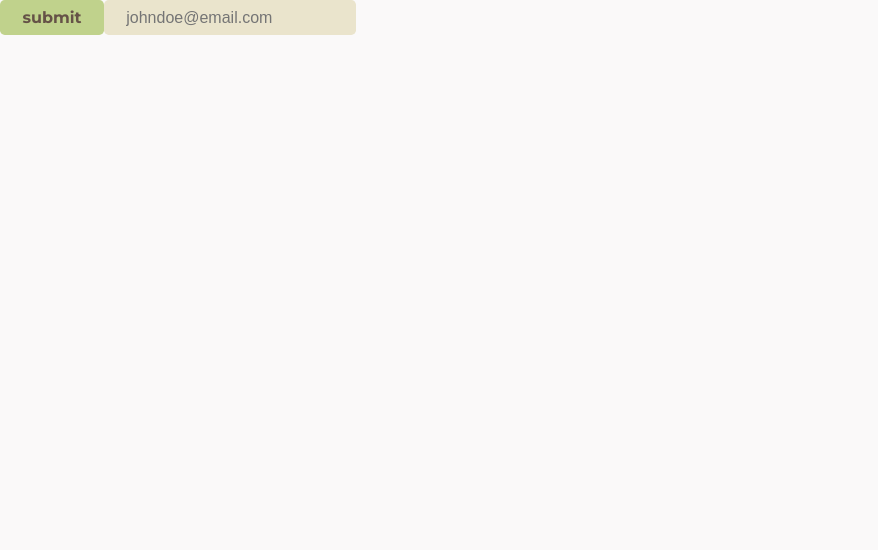
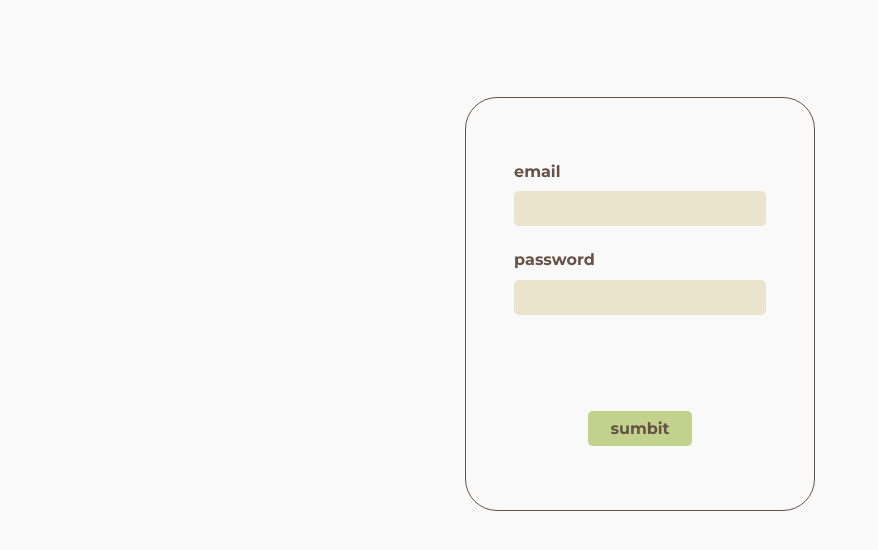
Before and after one commit to logandarby/simple-notes, a React (Create React App) app in the folder client/: page /login in a window 1280 px wide. Shown: the top 550 px of the page, without its empty margins (0-878 px from the left). Built offline with nearby package versions, Linux system fonts and the light colour scheme.

Commit message:
Add login page form

```diff
--- a/client/src/pages/Login.scss
+++ b/client/src/pages/Login.scss
@@ -0,0 +1,31 @@
+@use '../styles/style' as *;
+
+.Login {
+  height: 100vh;
+  width: 100vw;
+  display: grid;
+  align-content: center;
+  justify-content: center;
+}
+
+.Login-Form {
+  transform: translateY(-6rem);
+  height: fit-content;
+  width: fit-content;
+  border: $border;
+  border-radius: $radius-lg;
+  padding: 4em 3em;
+  display: flex;
+  align-items: flex-start;
+  flex-direction: column;
+  label {
+    margin-bottom: 0.6em;
+  }
+  button {
+    margin-top: 6em;
+    align-self: center;
+  }
+  #password-label {
+    margin-top: 1.5em;
+  }
+}
--- a/client/src/pages/Login.tsx
+++ b/client/src/pages/Login.tsx
@@ -5,8 +5,15 @@ import Input from "../components/Input";
 function Login() {
   return (
     <div className="Login">
-      <Button text="submit" onClick={() => alert("Button Press")} />
-      <Input placeholder="johndoe@email.com" maxLength={30} type="email" />
+      <form className="Login-Form">
+        <label htmlFor="email">email</label>
+        <Input name="email" />
+        <label htmlFor="password" id="password-label">
+          password
+        </label>
+        <Input type="password" name="password" />
+        <Button text="sumbit" />
+      </form>
     </div>
   );
 }
--- a/client/src/styles/abstracts/_variables.scss
+++ b/client/src/styles/abstracts/_variables.scss
@@ -9,7 +9,7 @@ $teal: #89b0ae;
 
 /* Border */
 $shadow: 4px 4px 4px rgba(0, 0, 0, 0.25);
-$border: $umber solid 2px;
+$border: $umber solid 1px;
 $box-shadow: inset 0 0 0 1px $umber;
 $radius-tiny: 0.3em;
 $radius-sm: 1em;
--- a/client/src/styles/base/_base.scss
+++ b/client/src/styles/base/_base.scss
@@ -1,5 +1,11 @@
+@use './typography' as *;
+
 body {
   margin: 0;
+}
+
+label {
+  @include h1;
 }
 
 code {
--- a/client/src/styles/base/_typography.scss
+++ b/client/src/styles/base/_typography.scss
@@ -1,3 +1,5 @@
+@use '../abstracts/variables' as *;
+
 #website-header {
   font-style: normal;
   font-weight: bold;
@@ -6,6 +8,7 @@
 }
 
 @mixin h1 {
+  color: $umber;
   font-family: unset;
   font-style: normal;
   font-weight: bold;
@@ -18,6 +21,7 @@ h1 {
 }
 
 @mixin p {
+  color: $umber;
   font-style: normal;
   font-weight: normal;
   font-size: 1rem;
```
